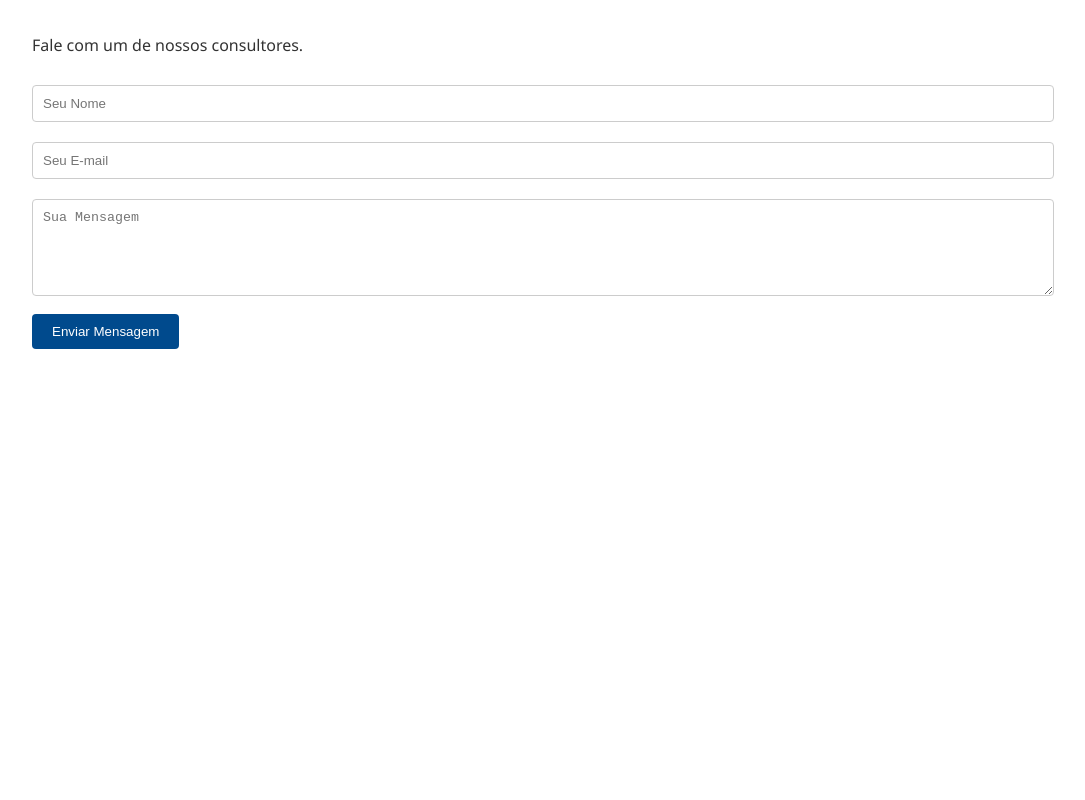
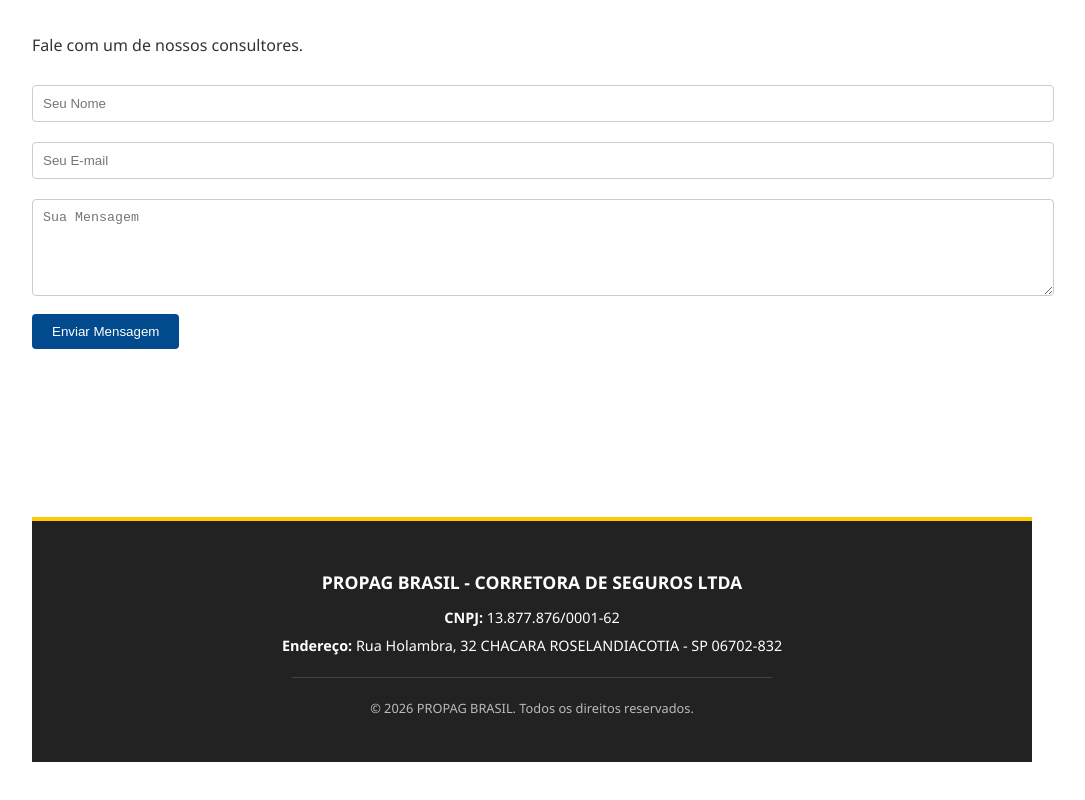
Before and after one commit to propaggcorretora/propaggcorretora.github.io, a plain HTML site: page index.html in a window 1280 px wide. Shown: the part 1465-2265 px from the top of the page, without its empty margins (108-1193 px from the left). Before the commit the page ends 2006 px from the top, so only its background shows below. Drawn offline with Linux system fonts and the light colour scheme.

Commit message:
Update index.html

```diff
--- a/index.html
+++ b/index.html
@@ -166,3 +166,24 @@
     </section>
 
     <section id="privacidade">
+
+        <footer style="background-color: #222; color: #fff; text-align: center; padding: 30px 20px; font-size: 0.9rem; border-top: 4px solid #ffcc00;">
+        <div style="max-width: 1200px; margin: 0 auto;">
+            <p style="font-weight: bold; font-size: 1.1rem; margin-bottom: 10px;">
+                PROPAG BRASIL - CORRETORA DE SEGUROS LTDA
+            </p>
+
+            <p style="margin: 5px 0;">
+                <strong>CNPJ:</strong> 13.877.876/0001-62 </p>
+
+            <p style="margin: 5px 0;">
+                <strong>Endereço:</strong> Rua Holambra, 32 CHACARA ROSELANDIACOTIA - SP 06702-832
+            </p>
+
+            <hr style="border: 0; border-top: 1px solid #444; margin: 20px auto; width: 50%;">
+
+            <p style="color: #bbb; font-size: 0.8rem;">
+                &copy; 2026 PROPAG BRASIL. Todos os direitos reservados.
+            </p>
+        </div>
+    </footer>
```
